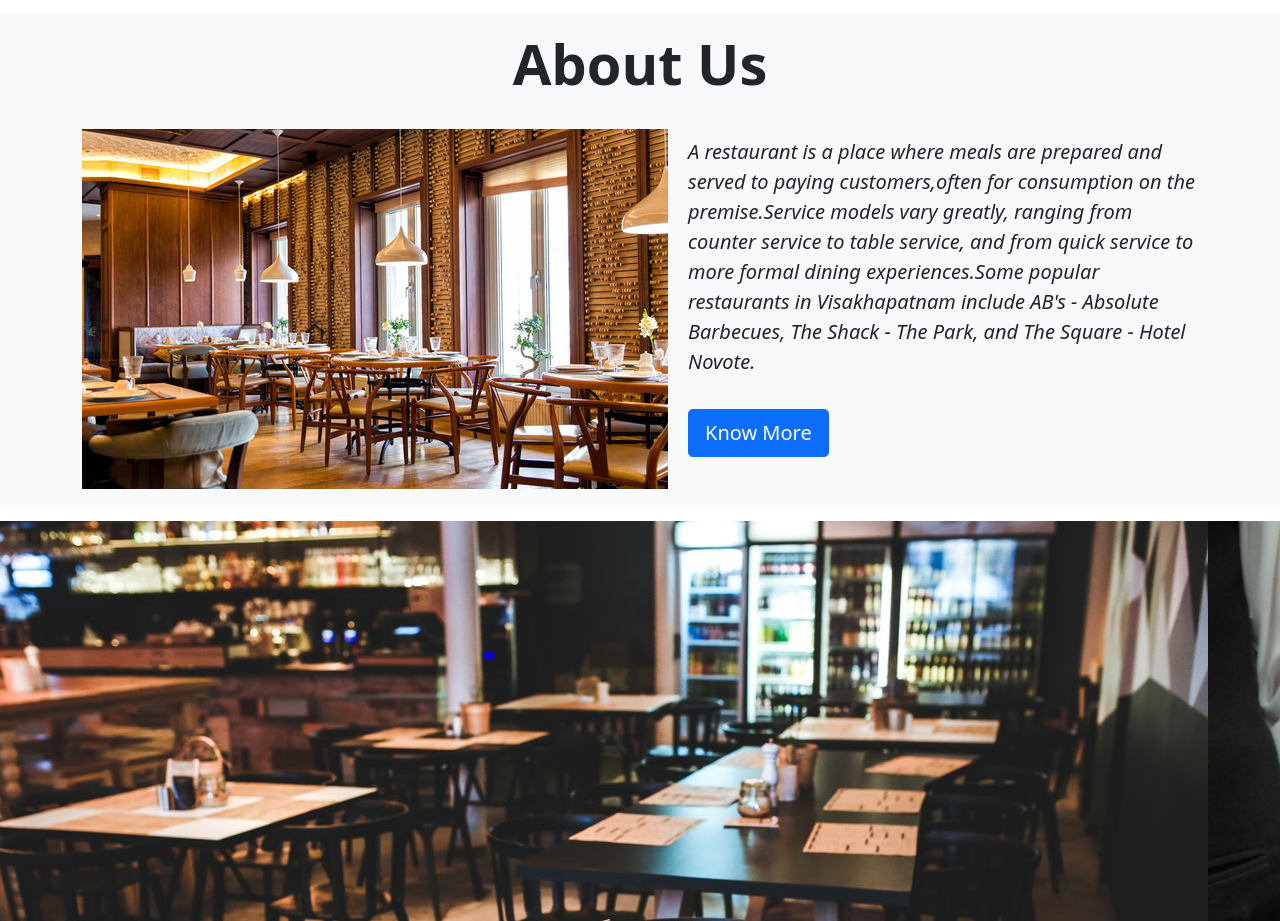
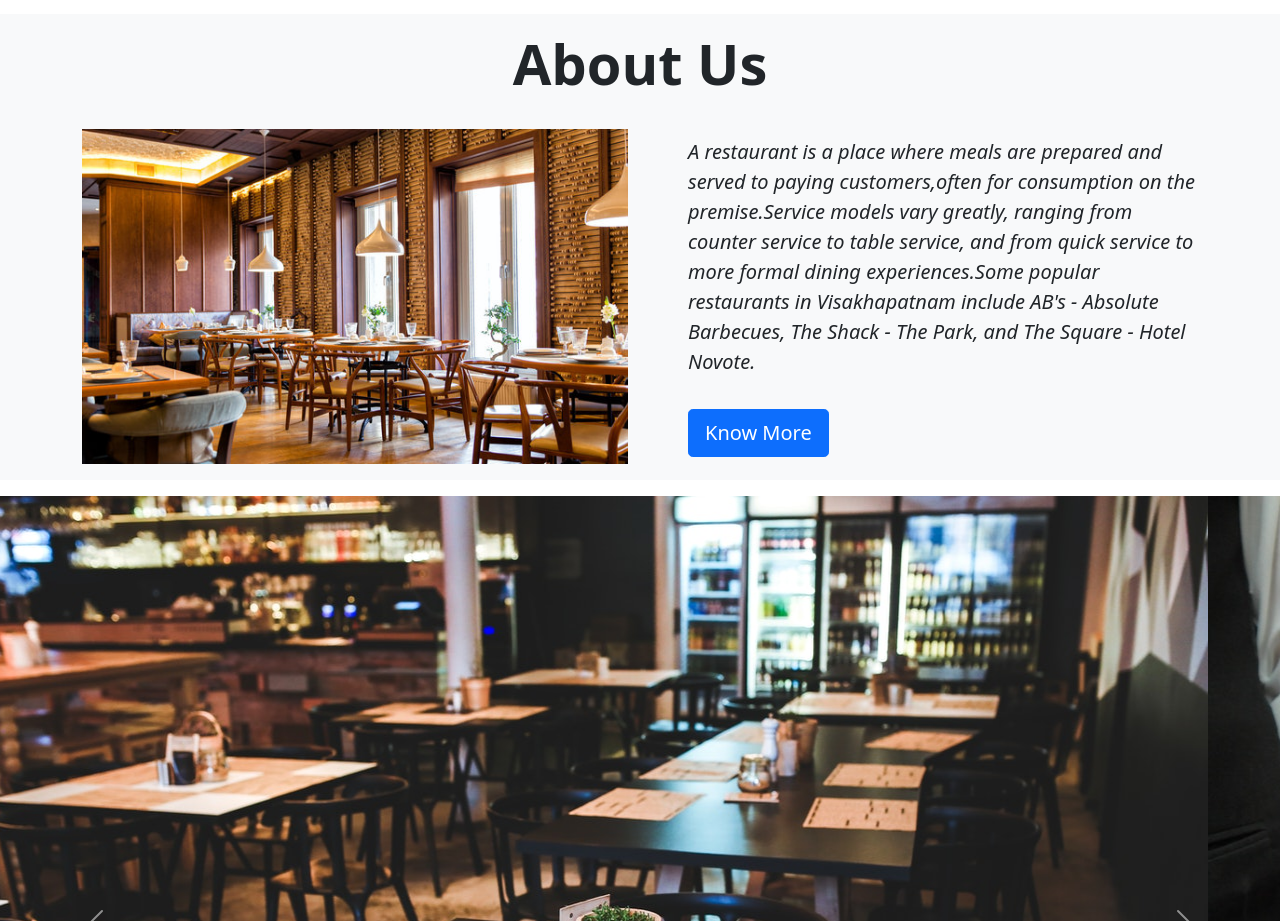
Before and after one commit to AnushaPasam/Food-Restaurant, a plain HTML site: page landingpage.html in a window 1280 px wide. Shown: the part 872-1793 px from the top of the page. Drawn offline with nearby package versions, Linux system fonts and the light colour scheme.

Commit message:
first commit

```diff
--- a/landingpage.html
+++ b/landingpage.html
@@ -70,8 +70,8 @@
       <!--img-->
       <div class="row">
         <div class="col-12 col-md-6 col-sm-6 col-lg-6 col-xs-6">
-          <div class="img-fluid pt-2 pb-3">
-            <img src="./img/Landpage1.jpg" alt="About us" />
+          <div class="pt-2 pb-3">
+            <img src="./img/Landpage1.jpg"  class="img-fluid" alt="About us" />
           </div>
         </div>
         <!--para-->
```
